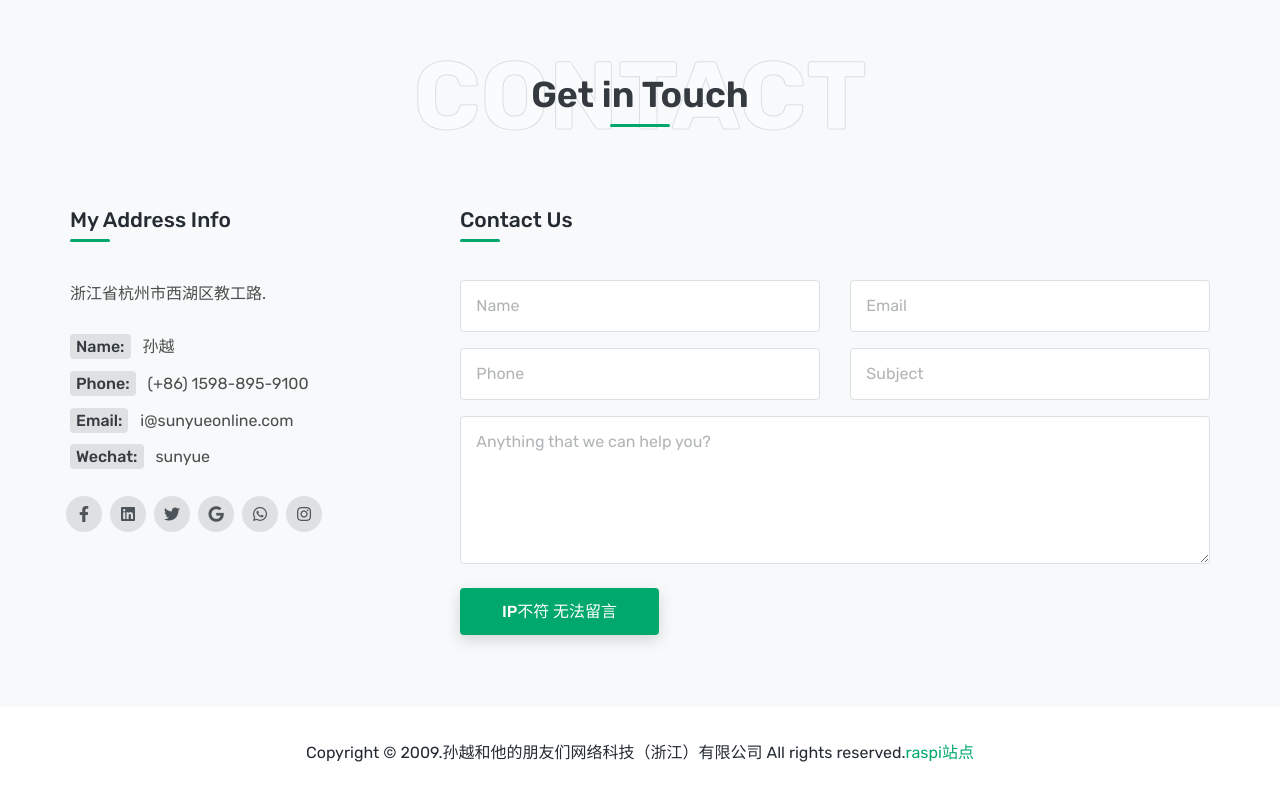
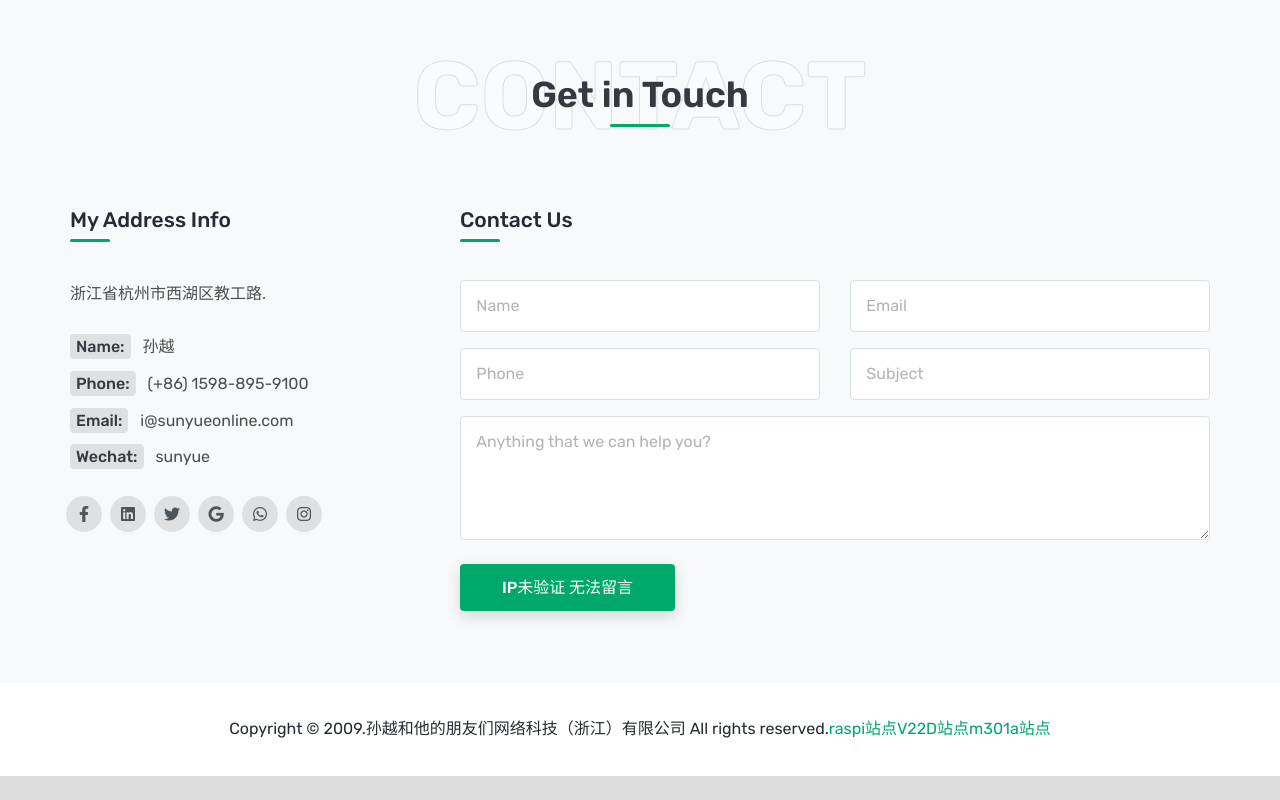
Before and after one commit to sunyueonline/sunyueonline.github.io, a plain HTML site: page index.html in a window 1280 px wide. Shown: the part 7302-8102 px from the top of the page. After the commit the page ends 8078 px from the top, so only its background shows below. Drawn offline with Linux system fonts and the light colour scheme.

Commit message:
更新底部链接

```diff
--- a/index.html
+++ b/index.html
@@ -718,10 +718,10 @@
                 </div>
               </div>
               <div class="form-group">
-                <textarea name="form-message" class="form-control" rows="5" required placeholder="Anything that we can help you?"></textarea>
+                <textarea name="form-message" class="form-control" rows="4" required placeholder="Anything that we can help you?"></textarea>
               </div>
               <p class="text-left mt-4 mb-0">
-                <button id="submit-btn" class="btn btn-primary rounded d-inline-flex" type="submit">IP不符 无法留言</button>
+                <button id="submit-btn" class="btn btn-primary rounded d-inline-flex" type="submit">IP未验证 无法留言</button>
               </p>
             </form>
           </div>
@@ -753,7 +753,7 @@
     <div class="container">
       <div class="row">
         <div class="col-lg-12 text-center text-lg-center">
-          <p class="mb-0 mb-lg-0">Copyright &copy; 2009.孙越和他的朋友们网络科技（浙江）有限公司 All rights reserved.<a target="_blank" href="http://4apxp229406.vicp.fun">raspi站点</a></p>
+          <p class="mb-0 mb-lg-0">Copyright &copy; 2009.孙越和他的朋友们网络科技（浙江）有限公司 All rights reserved.<a target="_blank" href="http://4apxp229406.vicp.fun/">raspi站点</a><a target="_blank" href="http://10yi3759557xa.vicp.fun/">V22D站点</a ><a target="_blank" href="http://908lk77eu884.vicp.fun/">m301a站点</a ></p>
         </div>
       </div>
     </div>
```
